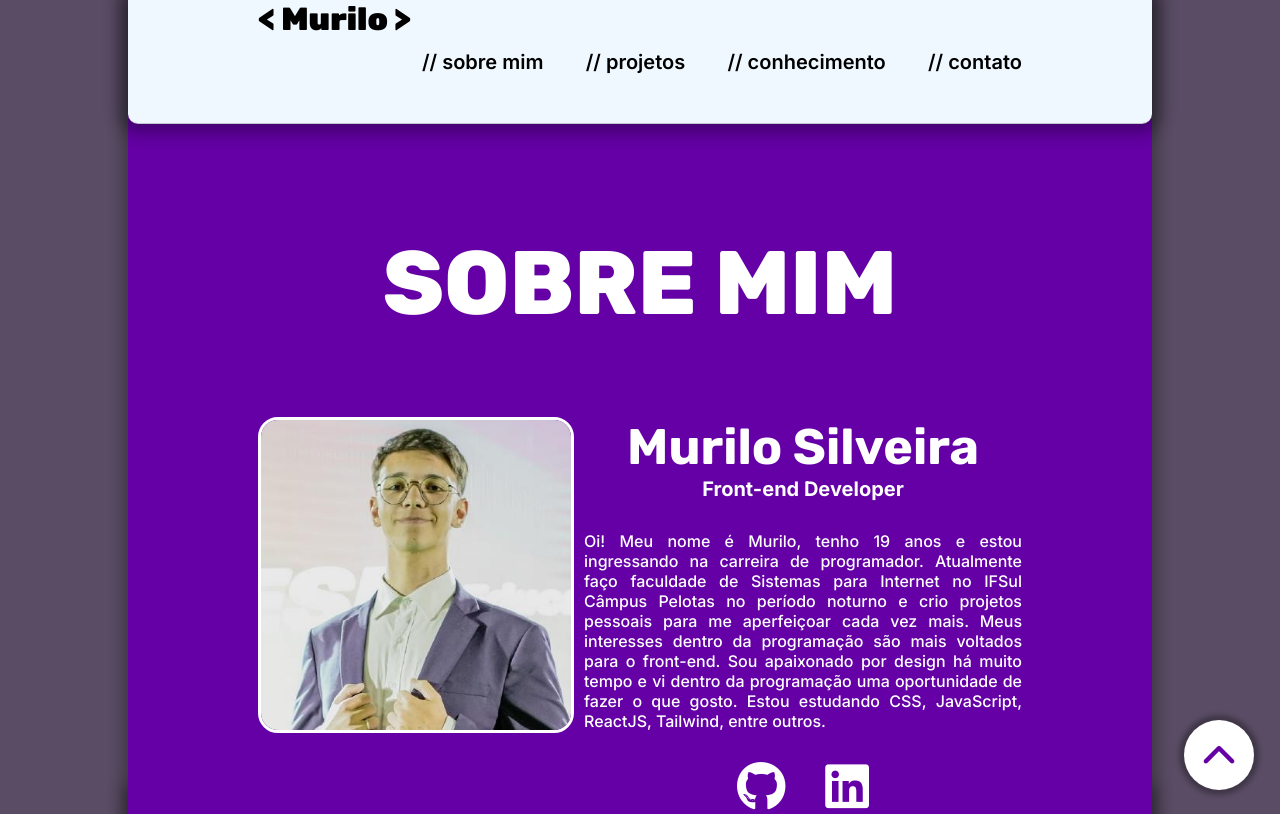
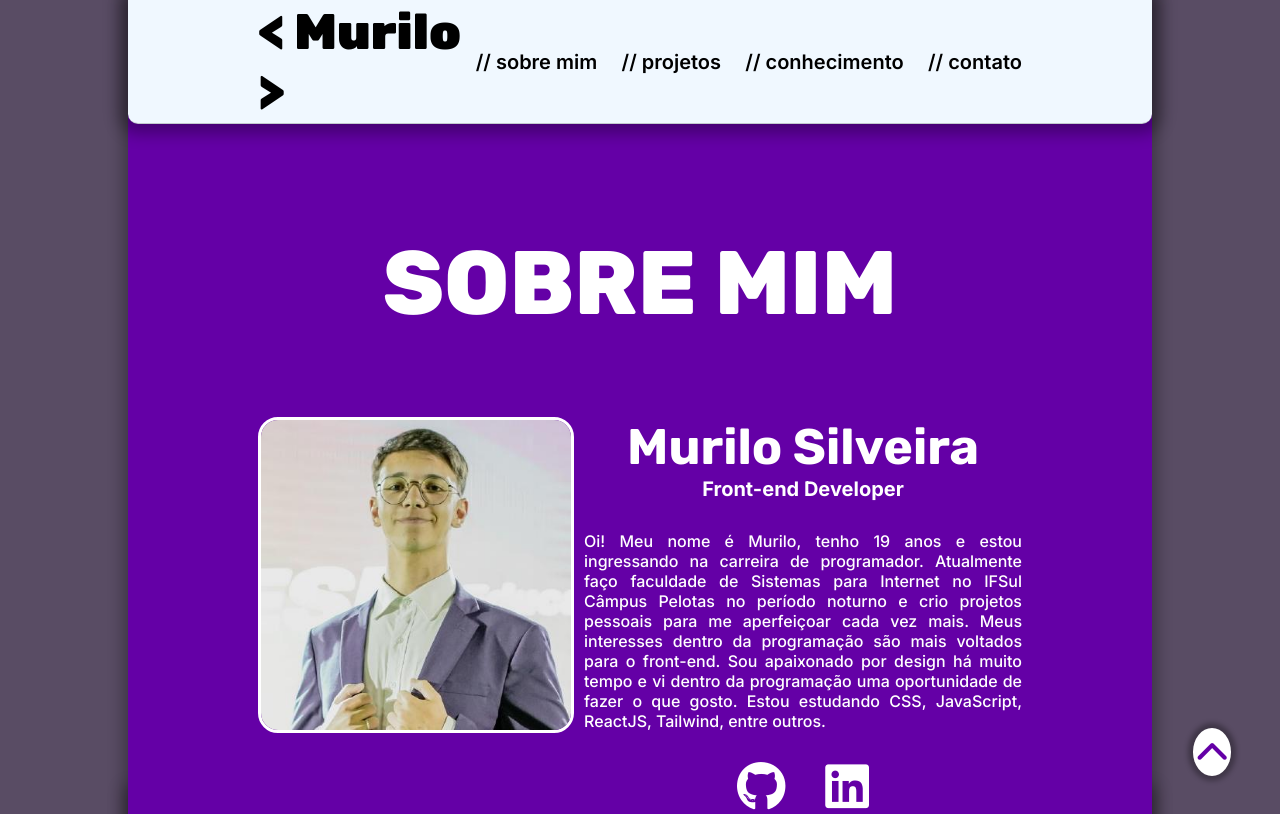
Before and after one commit to murilorms22/Portfolio-Pessoal, a website: page index.html in a window 1280 px wide. Shown: the top 814 px of the page. Drawn offline with Linux system fonts and the light colour scheme.

Commit message:
btn topo hover

```diff
--- a/index.html
+++ b/index.html
@@ -176,7 +176,7 @@
       <h1 class="titulo" id="contato-titulo">CONTATO</h1>
     </div>
 
-    <a href="#topo"><button class="btn-scroll-top"><i class="fa-solid fa-chevron-up"></i></button></a>
+    <a href="#topo"><button id="btn-top" class="btn-scroll-top"><i class="fa-solid fa-chevron-up"></i></button></a>
 
   </body>
 </html>
--- a/styles.css
+++ b/styles.css
@@ -4,7 +4,7 @@
 }
 
 html {
-    scroll-behavior: smooth !important;
+    scroll-behavior: smooth;
 }
 
 * {
@@ -39,11 +39,10 @@ header {
     padding-inline: 130px;
 }
 
-header img{
-    width: 80px;
-    height: 80px;
+header h1{
     display: flex;
-    margin-top: 20px;
+    align-items: center;
+    font-size: 50px;
 }
 
 nav {
@@ -307,11 +306,11 @@ nav ul a:hover {
 
 button.btn-scroll-top {
     display: flex;
-    width: 70px;
-    height: 70px;
+    width: 3%;
+    height: 6%;
     position: fixed;
-    top: 90vh;
-    left: 92.5vw;
+    top: 91vh;
+    left: 93.2vw;
     z-index: 10;
 
     background-color: white;
@@ -321,29 +320,34 @@ button.btn-scroll-top {
     justify-content: center;
     cursor: pointer;
     box-shadow: 0px 0px 5px 5px #0000004b;
-    transition: 0.5s;
+    transition: 0.1s ease;
     margin-right: 20px;
 }
 
+button.btn-scroll-top:hover {
+    transform: scale(120%);
+}
+
+button.btn-scroll-top:hover i {
+    animation: jump 0.4s ease-in-out infinite;
+}
+
 button i {
-    font-size: 35px;
+    font-size: 250%;
     margin-top: 4px;
     color: var(--color-primary);
     scroll-behavior: smooth;
-}
-
-button.btn-scroll-top:hover {
-    border-radius: 10px;
-    width: 130px;
-    height: 50px;
-    left: 91vw;
-}
-
-aside {
-    border: 20px solid red;
+    transition: 0.4s;
 }
 
 body h1 {
     font-weight: 1000;
     font-family: rubik;
 }
+
+@keyframes jump {
+    0% { margin-bottom: 0px ;}
+    50% { margin-bottom: 5px ;}
+    100% { margin-bottom: 0px ;}
+
+}
```
